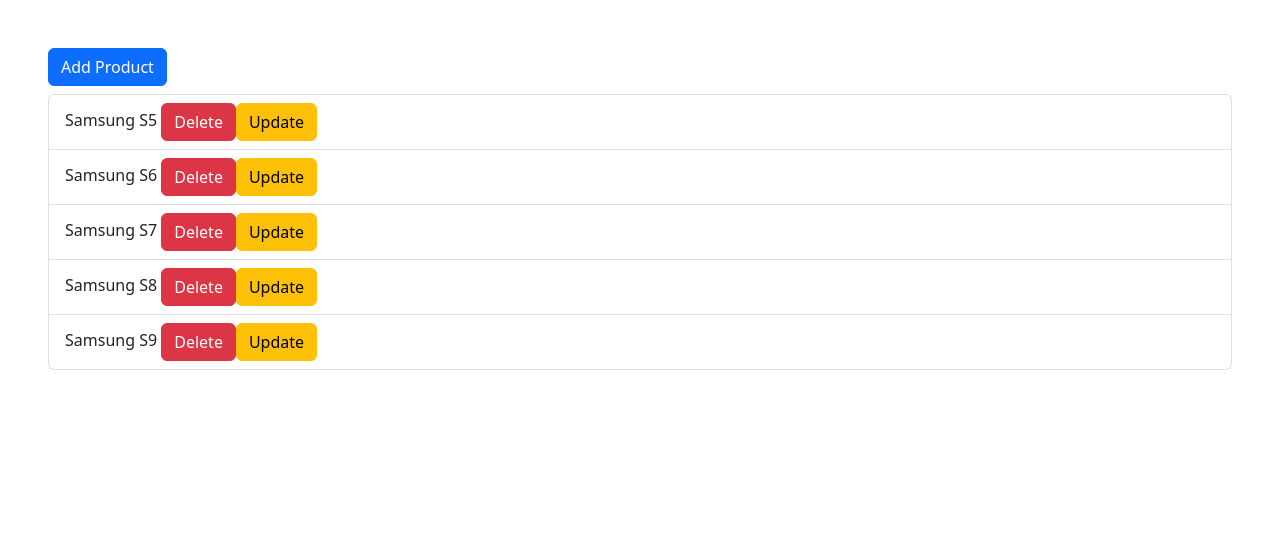
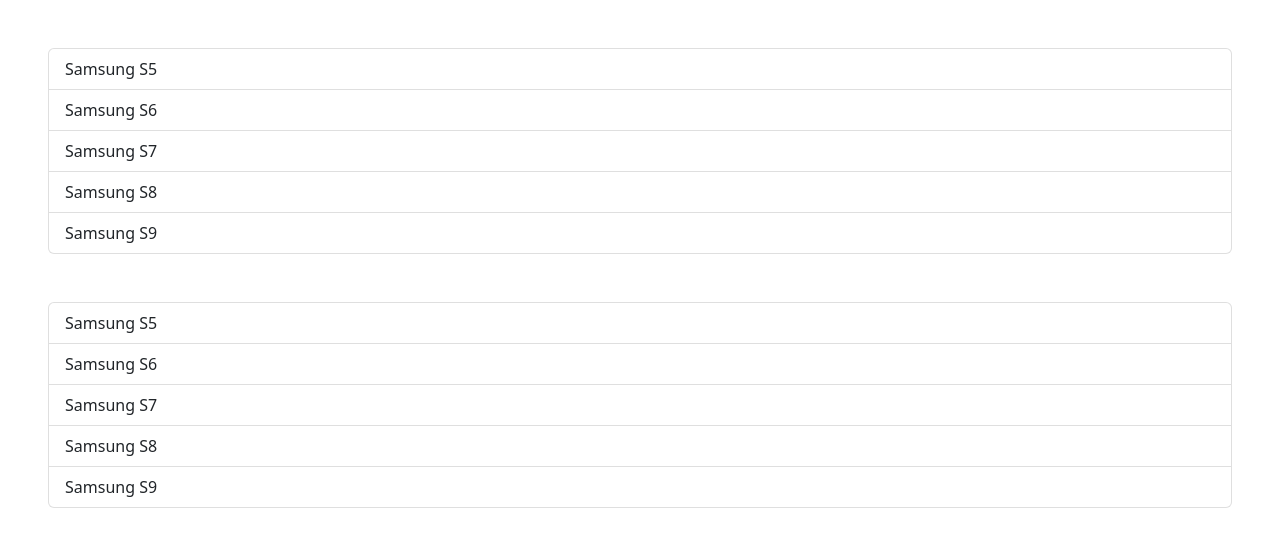
Before and after one commit to fatihdelice/learn-angular, an Angular app: page / in a window 1280 px wide. Shown: the top 546 px of the page. Built offline with nearby package versions, Linux system fonts and the light colour scheme.

Commit message:
NgTemplate added

```diff
--- a/src/app/product.component.html
+++ b/src/app/product.component.html
@@ -119,7 +119,7 @@
 </ul> -->
 
 
-
+<!--
 <div class="m-5">
 <button class="btn btn-primary" (click)="addProduct()" >Add Product</button>
 <ul class="list-group mt-2">
@@ -129,4 +129,18 @@
         <button class="btn btn-warning" (click)="updateProduct(product)">Update</button>
     </li>
 </ul>
-</div>
+</div> -->
+
+
+<ng-template [ngTemplateOutlet]="productList" [ngTemplateOutletContext]="{products: model.getProducts()}"></ng-template>
+<ng-template [ngTemplateOutlet]="productList" [ngTemplateOutletContext]="{products: model.getProducts()}"></ng-template>
+
+<ng-template #productList let-products="products">
+    <div class="m-5">
+        <ul class="list-group mt-2">
+            <li *ngFor="let product of products" class="list-group-item">
+                {{product.name}}
+            </li>
+        </ul>
+    </div>
+</ng-template>
```
Also changed, not shown: 1 other file (tests, documents, lock files or other folders).
